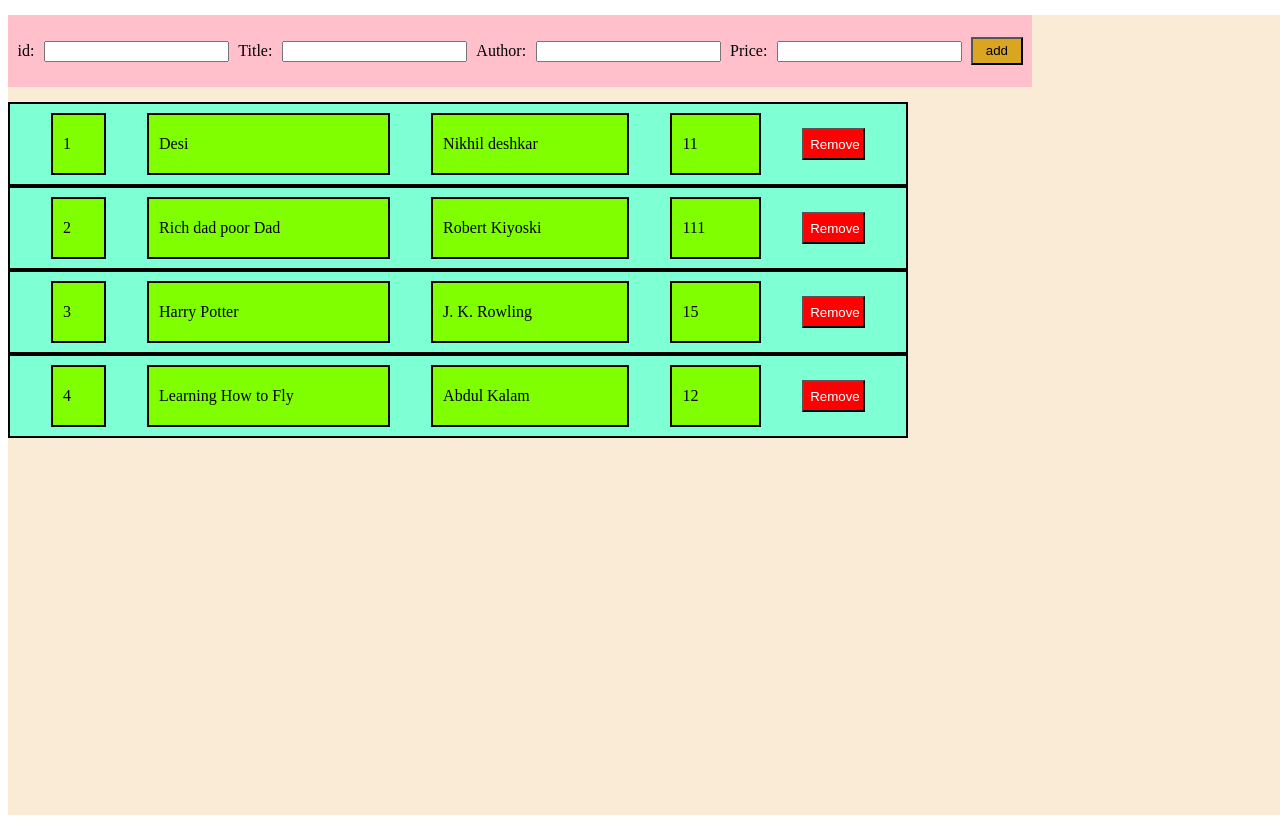
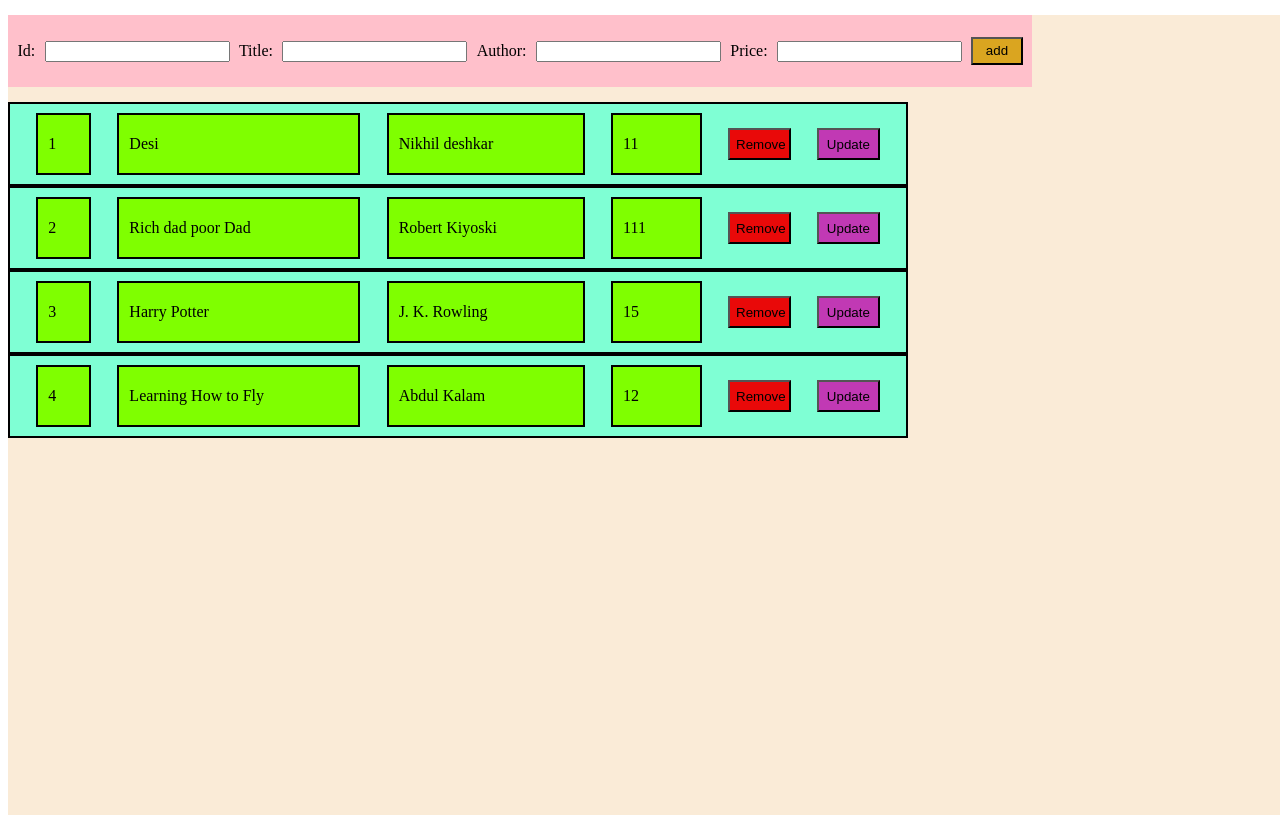
Before and after one commit to webrohit27/React_Js, a React (Create React App) app in the folder book-management-system/: page / in a window 1280 px wide. Built offline with nearby package versions, Linux system fonts and the light colour scheme.

Commit message:
commit update button

```diff
--- a/book-management-system/src/App.jsx
+++ b/book-management-system/src/App.jsx
@@ -8,10 +8,10 @@ import AddBook from './components/AddBook';
 
 function App(){
 
-  let[id, setId] = useState("");
-  let[title, setTitle] = useState("");
-  let[author, setAuthor] = useState("");
-  let[price, setPrice] = useState("");
+  let[enterId, setEnterId] = useState("");
+  let[enterTitle, setEnterTitle] = useState("");
+  let[enterAuthor, setEnterAuthor] = useState("");
+  let[enterPrice, setEnterPrice] = useState("");
 
 
   let [books, setBooks] = useState(
@@ -58,18 +58,29 @@ function App(){
   }
 
 
-  function handleSubmit(){
+  function handleSubmit(event){
+     event.preventDefault();
 
+     let book = {
+                  id: enterId,
+                  title: enterTitle,
+                  author: enterAuthor,
+                  price: enterPrice
+     }
+     let newBooks = [...books];
+     newBooks.push(book);
+
+     setBooks(newBooks);
   }
 
   return(
 
     <div id='main-container'>
     <AddBook handleSubmit={handleSubmit}
-             setId={setId}
-             setTitle={setTitle}
-             setAuthor={setAuthor}
-             setPrice={setPrice}
+             setEnterId={setEnterId}
+             setEnterTitle={setEnterTitle}
+             setEnterAuthor={setEnterAuthor}
+             setEnterPrice={setEnterPrice}
     />
 
    {
--- a/book-management-system/src/components/AddBook.jsx
+++ b/book-management-system/src/components/AddBook.jsx
@@ -5,19 +5,19 @@ import "./AddBook.css";
 function AddBook(props) {
 
     function handleChangeId(event){
-        props.setId(event.target.value);
+        props.setEnterId(event.target.value);
     }
 
     function handleChangeTitle(event){
-        props.setTitle(event.target.value);
+        props.setEnterTitle(event.target.value);
     }
 
     function handleChangeAuthor(event){
-        props.setAuthor(event.target.value);
+        props.setEnterAuthor(event.target.value);
     }
 
     function handleChangePrice(event){
-        props.setPrice(event.target.value);
+        props.setEnterPrice(event.target.value);
     }
 
 
@@ -27,7 +27,7 @@ function AddBook(props) {
     <div className='form-container'>
 
       <form className='form-div' onSubmit={props.handleSubmit} >
-       id:<input type='text' id='id' onChange={handleChangeId}/>
+       Id:<input type='text' id='id' onChange={handleChangeId}/>
        Title:<input type='text' id='id' onChange={handleChangeTitle}/>
        Author:<input type='text' id='id' onChange={handleChangeAuthor}/>
        Price:<input type='text' id='id' onChange={handleChangePrice}/>
--- a/book-management-system/src/components/Book.css
+++ b/book-management-system/src/components/Book.css
@@ -36,9 +36,16 @@
     width: 8%;
 }
 
-#remove-btn{
+.btn{
     height: 40%;
     width: 7%;
-    background-color: red;
-    color: white;
+    color: black;
 }
+
+#remove-btn{
+    background-color: rgb(233, 9, 9);
+}
+
+#update-btn{
+    background-color: rgb(193, 57, 180);
+}
--- a/book-management-system/src/components/Book.jsx
+++ b/book-management-system/src/components/Book.jsx
@@ -1,17 +1,33 @@
 
+import { useState } from "react";
 import "./Book.css";
 
 function Book(props){
 
+    let [idContent, setIdContent] = useState(<span id="container-data1" className="book-data"> {props.id} </span>);
+    let [titleContent, setTitleContent] = useState(<span id="container-data2" className="book-data"> {props.title} </span>);
+    let [authorContent, setAuthorContent] = useState(<span id="container-data3" className="book-data"> {props.author}  </span>);
+    let [priceContent, setPriceContent] = useState(<span id="container-data4" className="book-data"> {props.price} </span>);
 
+
+     function handleUpdate(event){
+        event.preventDefault();
+        setIdContent(<input type="number" id="input-data1" className="input-data"></input>);
+        setTitleContent(<input type="text" id="input-data2" className="input-data"></input>);
+        setAuthorContent(<input type="text" id="input-data3" className="input-data"></input>);
+        setPriceContent(<input type="number" id="input-data4" className="input-data"></input>);
+     }
     return(
         <div id="book-container">
-            <span id="container-data1" className="book-data"> {props.id} </span>
-            <span id="container-data2" className="book-data"> {props.title} </span>
-            <span id="container-data3" className="book-data"> {props.author}  </span>
-            <span id="container-data4" className="book-data"> {props.price} </span>
 
-             <button id="remove-btn" onClick={()=>{props.handleRemove(props.id)}}>Remove</button>
+            {idContent}
+            {titleContent}
+            {authorContent}
+            {priceContent}
+
+
+             <button id="remove-btn" className="btn"onClick={()=>{props.handleRemove(props.id)}}>Remove</button>
+             <button id="update-btn" className="btn" onClick={handleUpdate}>Update</button>
         </div>
     );
 }
```
